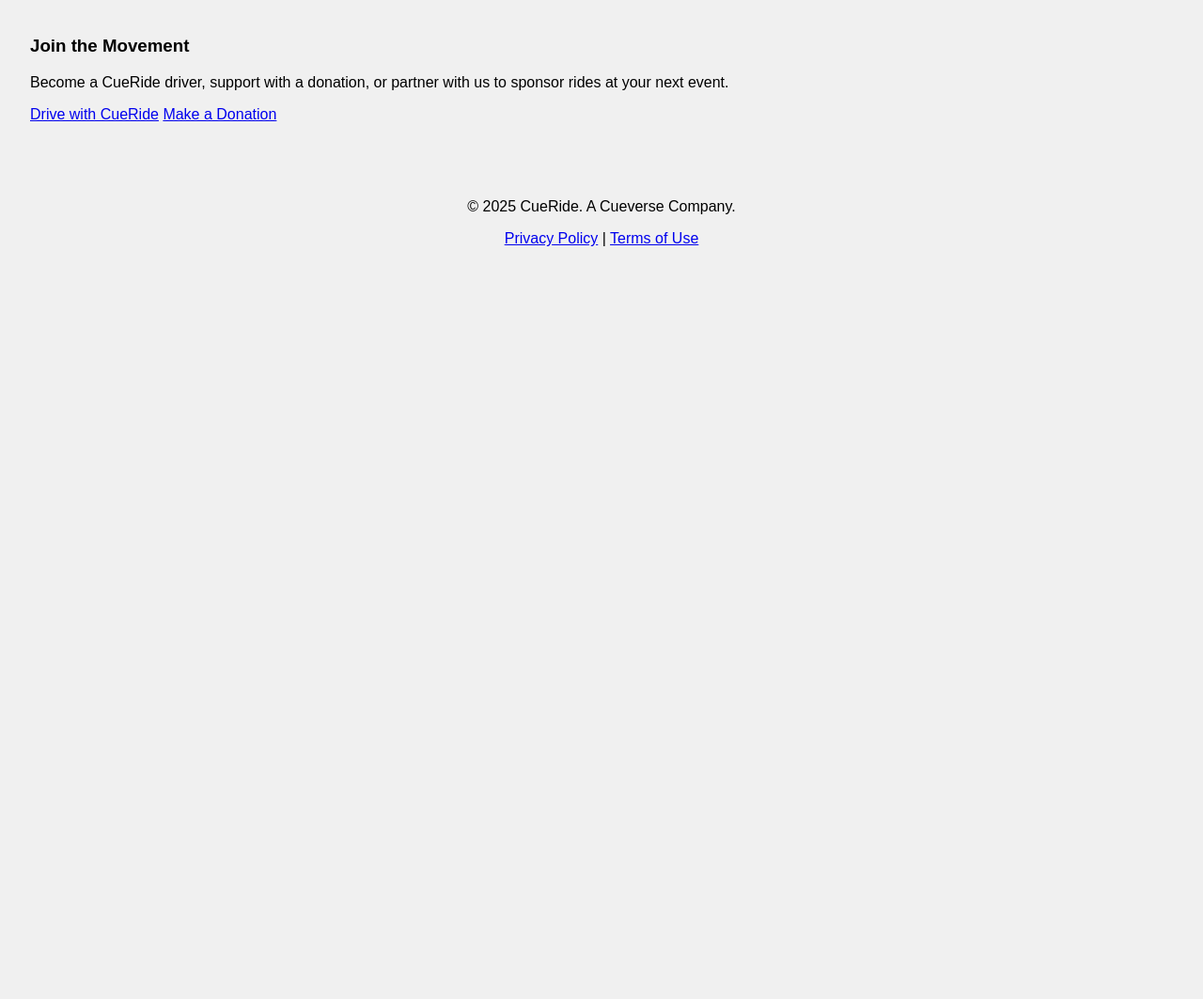
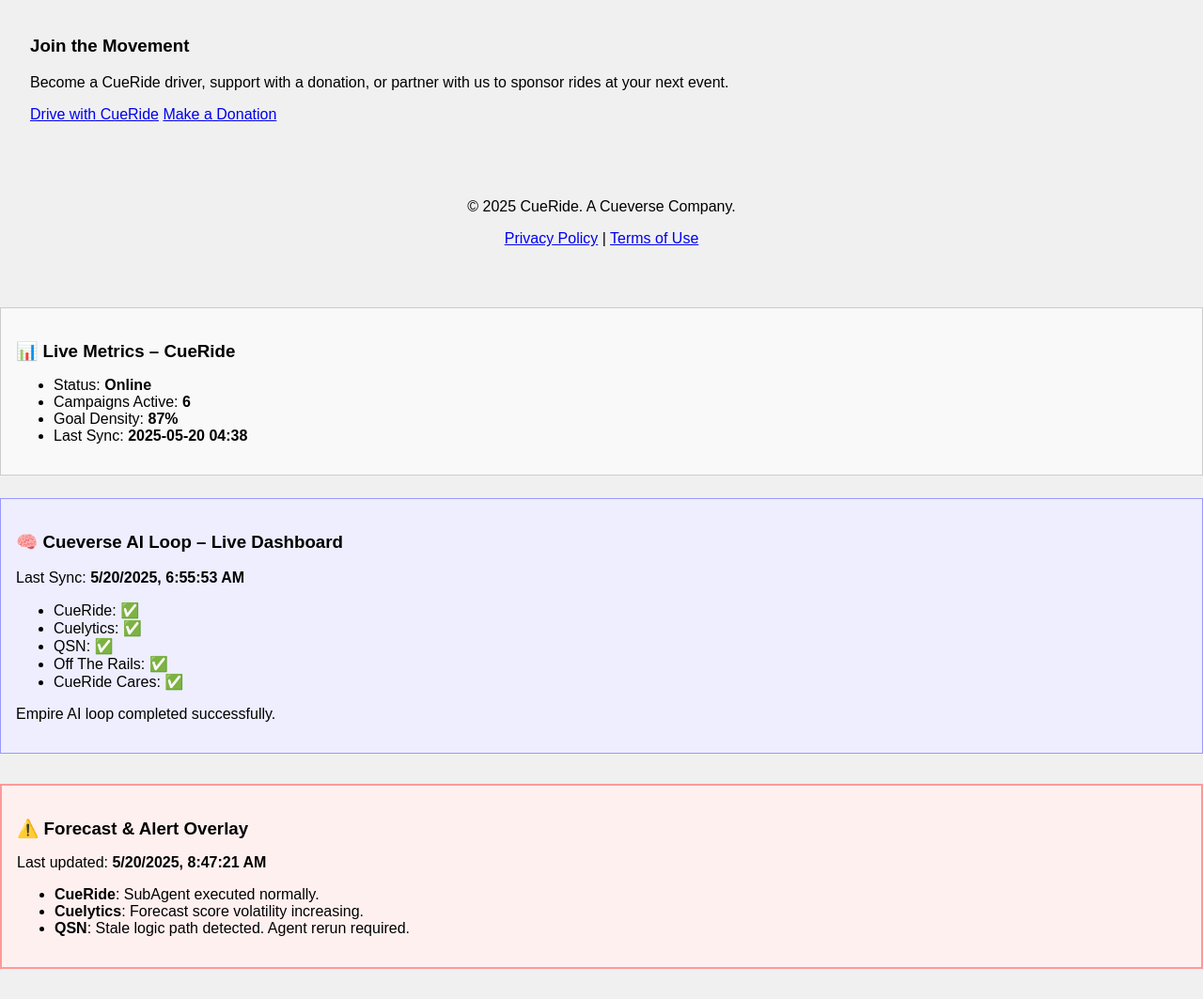
Before and after one commit to ddijm1992/cuerideapp_com, a plain HTML site: page index.html in a window 1280 px wide. Shown: the part 500-1563 px from the top of the page at 94% size. Before the commit the page ends 800 px from the top, so only its background shows below. Drawn offline with Linux system fonts and the light colour scheme.

Commit message:
Added Forecast & Alert Overlay

```diff
--- /dev/null
+++ b/alerts.json
@@ -0,0 +1,20 @@
+{
+  "last_sync": "2025-05-20T08:47:21.808924",
+  "alerts": [
+    {
+      "entity": "CueRide",
+      "type": "info",
+      "message": "SubAgent executed normally."
+    },
+    {
+      "entity": "Cuelytics",
+      "type": "warning",
+      "message": "Forecast score volatility increasing."
+    },
+    {
+      "entity": "QSN",
+      "type": "error",
+      "message": "Stale logic path detected. Agent rerun required."
+    }
+  ]
+}
--- /dev/null
+++ b/forecast_overlay.js
@@ -0,0 +1,15 @@
+fetch("alerts.json")
+  .then(res => res.json())
+  .then(data => {
+    const box = document.createElement("div");
+    box.style = "margin:2rem 0;padding:1rem;border:2px solid #f99;background:#fff0f0;";
+    box.innerHTML = `
+      <h3 style="margin-bottom:0.5rem;">⚠️ Forecast & Alert Overlay</h3>
+      <p>Last updated: <strong>${new Date(data.last_sync).toLocaleString()}</strong></p>
+      <ul>
+        ${data.alerts.map(alert => `<li><strong>${alert.entity}</strong>: ${alert.message}</li>`).join('')}
+      </ul>
+    `;
+    document.body.appendChild(box);
+  })
+  .catch(err => console.error("Failed to load alerts:", err));
--- a/index.html
+++ b/index.html
@@ -55,7 +55,9 @@
     <p>© 2025 CueRide. A Cueverse Company.</p>
     <a href="privacy.html">Privacy Policy</a> | <a href="terms.html">Terms of Use</a>
   </footer>
-
-  <script src="https://cueverse-monitor.vercel.app/loop_feed.js"></script>
+  <script src="cuerideapp_com_metrics.js"></script>
+  <script src="loop_feed.js"></script>
+  <script src="https://cueversemonitor.vercel.app/loop_feed.js"></script>
+  <script src="forecast_overlay.js"></script>
 </body>
 </html>
```
